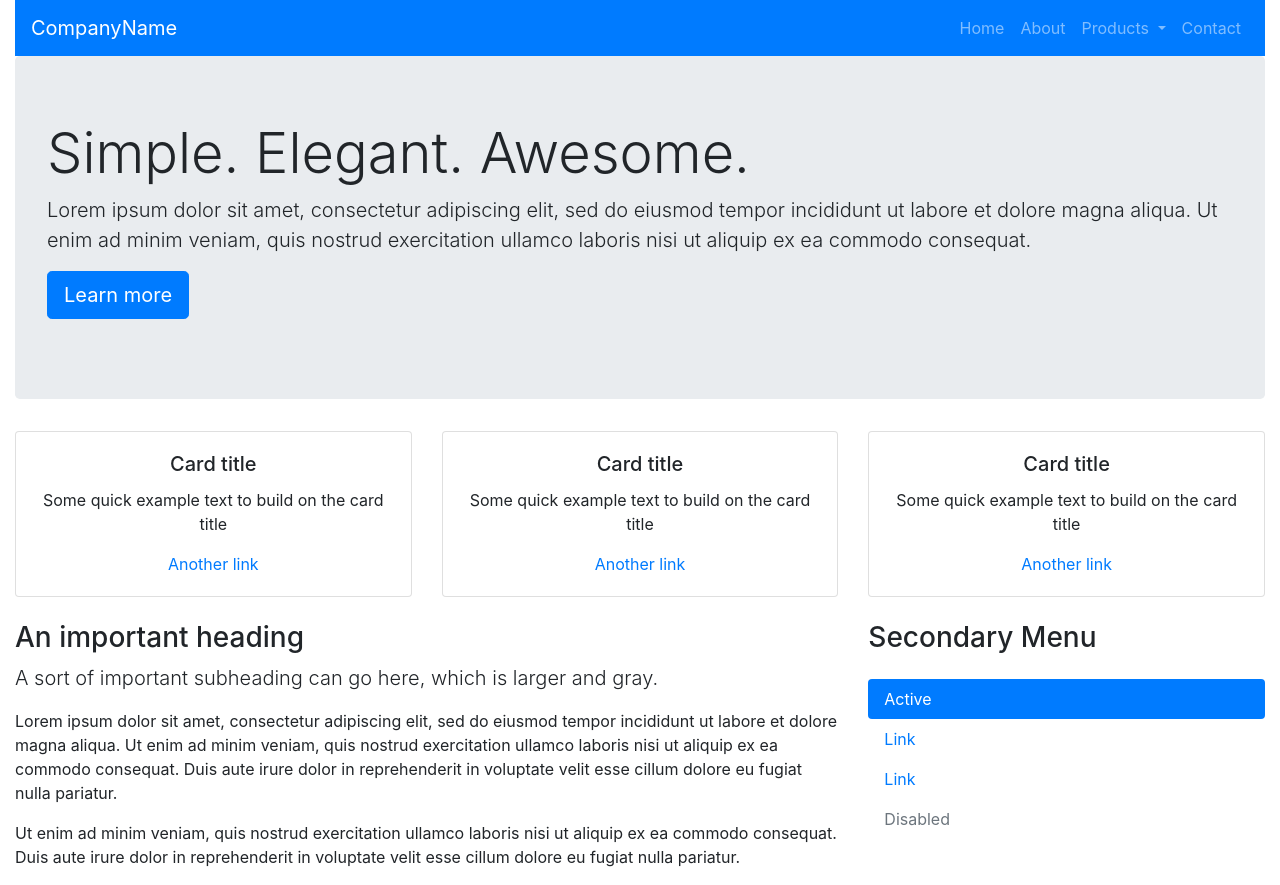
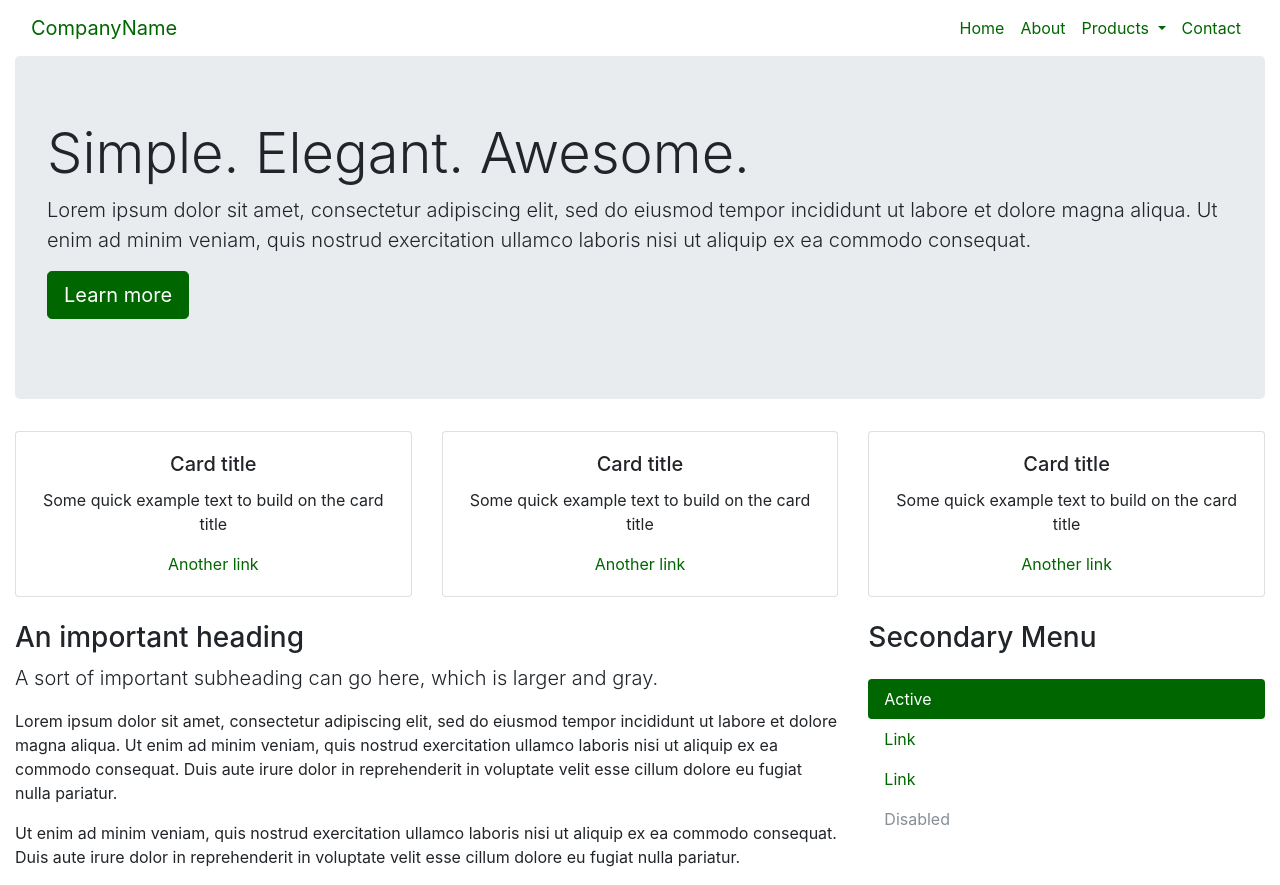
Before and after one commit to tans105/astro-project, an Angular app: page / in a window 1280 px wide. Built offline with nearby package versions, Linux system fonts and the light colour scheme.

Commit message:
Not using angular cli for bootstrap

```diff
--- a/angular.json
+++ b/angular.json
@@ -28,13 +28,9 @@
               "src/assets"
             ],
             "styles": [
-              "src/styles.scss",
-              "./node_modules/bootstrap/dist/css/bootstrap.css"
+              "src/styles.scss"
             ],
-            "scripts": [
-              "./node_modules/jquery/dist/jquery.js",
-              "./node_modules/bootstrap/dist/js/bootstrap.js"
-            ]
+            "scripts": []
           },
           "configurations": {
             "production": {
--- a/package.json
+++ b/package.json
@@ -20,6 +20,7 @@
     "@angular/platform-browser-dynamic": "~9.1.9",
     "@angular/router": "~9.1.9",
     "bootstrap": "^4.5.0",
+    "fontawesome": "^5.6.3",
     "jquery": "^3.5.1",
     "rxjs": "~6.5.5",
     "tslib": "^1.13.0",
--- a/src/app/app.component.html
+++ b/src/app/app.component.html
@@ -1,5 +1,5 @@
 <div class="container-fluid">
-    <nav class="navbar navbar-expand-lg navbar-dark bg-primary">
+    <nav class="navbar navbar-expand-lg">
         <a class="navbar-brand" href="#">CompanyName</a>
 
         <button class="navbar-toggler" type="button" data-toggle="collapse" data-target="#navbarSupportedContent">
--- a/src/styles.scss
+++ b/src/styles.scss
@@ -1 +1,22 @@
-/* You can add global styles to this file, and also import other style files */
+$gray-100: #f8f9fa;
+$gray-600: #868e96;
+$gray-800: #343a40;
+
+$red: #dc3545;
+$yellow: #ffc107;
+$green: #006600;
+$cyan: #17a2b8;
+
+$theme-colors: (
+        primary: $green,
+        secondary: $gray-600,
+        success: $green,
+        info: $cyan,
+        warning: $yellow,
+        danger: $red,
+        light: $gray-100,
+        dark: $gray-800
+);
+
+
+@import '../node_modules/bootstrap/scss/bootstrap.scss';
```
Also changed, not shown: 1 other file (tests, documents, lock files or other folders).
